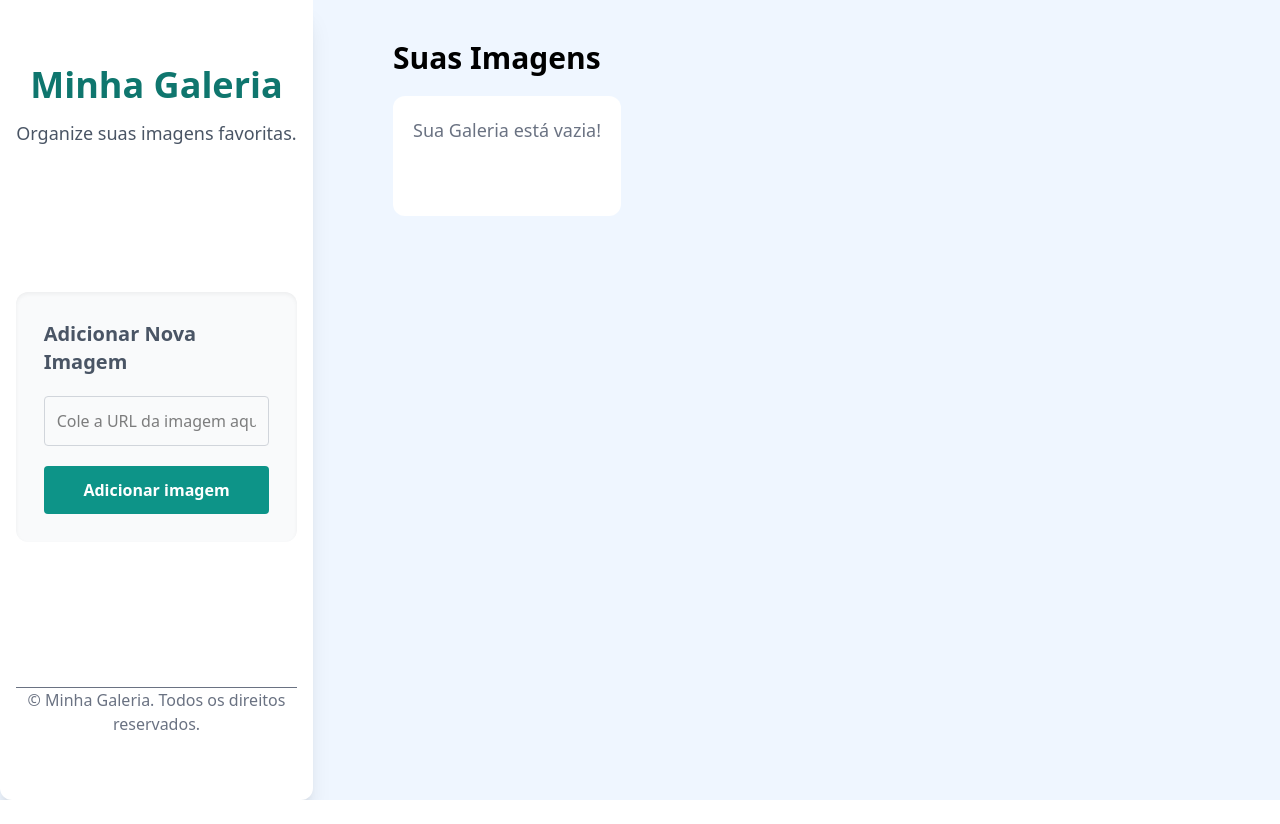
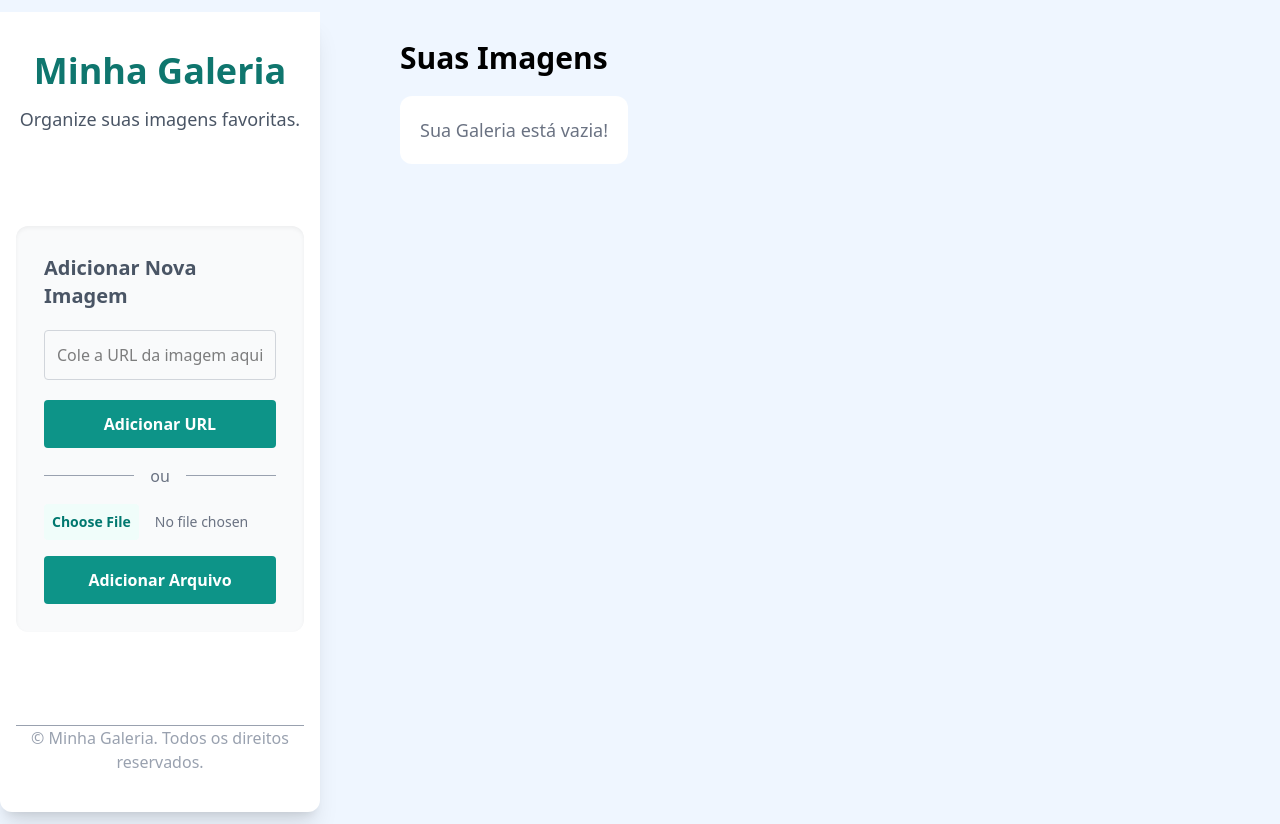
Before and after one commit to josehenriquedasilva/Galeria, a React (Vite) app: page / in a window 1280 px wide. Before the commit the page ends 800 px from the top, so only its background shows below. Built offline with nearby package versions, Linux system fonts and the light colour scheme.

Commit message:
Atualização: Adicionado o botão onde você pode escolher uma imagem no seus arquivos!

```diff
--- a/src/App.jsx
+++ b/src/App.jsx
@@ -1,6 +1,6 @@
 import { useEffect, useState } from 'react';
 import './App.css';
-import Formulario from './Formulario';
+import Formulario from './formulario';
 import Galeria from './Galeria';
 
 function App() {
@@ -28,7 +28,9 @@ function App() {
 
   return (
     <div className='min-h-screen bg-[#EFF6FF] flex flex-col lg:flex-row items-center gap-5 md:gap-10 overflow-x-hidden'>
-      <Formulario adicionarImagens={adicionarImagens}/>
+      <Formulario
+      adicionarImagens={adicionarImagens}
+      />
       <Galeria
       imagens={imagens}
       excluirImagem={excluirImagem}
--- a/src/Formulario.jsx
+++ b/src/Formulario.jsx
@@ -1,7 +1,25 @@
-import { useState } from "react";
+import { useRef, useState } from "react";
 
 function Formulario( {adicionarImagens} ) {
     const [urlInput, setUrlInput] = useState("")
+    const [imagemUrl, setImagemUrl] = useState(null);
+    const [urlVazia, setUrlVazia] = useState(false)
+    const [arquivoVazio, setArquivoVazio] = useState(false)
+    const limpaInput = useRef(null)
+
+    function imagemArquivo(event) {
+        const arquivo = event.target.files[0]
+
+        if (arquivo) {
+            const leitor = new FileReader()
+
+        leitor.onloadend = () => {
+            setImagemUrl(leitor.result)
+        }
+
+        leitor.readAsDataURL(arquivo)
+        }
+    }
 
     return (
         <div className="w-screen flex flex-col justify-around items-center gap-14 bg-[#FFFFFF] rounded-b-xl shadow-xl pt-5 pb-5 lg:w-[25%] lg:h-screen">
@@ -11,19 +29,49 @@ function Formulario( {adicionarImagens} ) {
             </header>
             <form className="flex flex-col bg-[#F9FAFB] w-[90%] p-7 rounded-xl inset-shadow-sm">
                 <p className="text-xl font-bold text-gray-600">Adicionar Nova Imagem</p>
+
                 <input className="border border-[#D1D5DB] mt-5 mb-5 p-3 rounded-sm focus:outline-none focus:ring-2 focus:ring-teal-500 focus:border-teal-500 transition duration-200" type="text" placeholder="Cole a URL da imagem aqui" value={urlInput} onChange={(u) => {
                     setUrlInput(u.target.value)
                 }} />
+
+                <p className={`${urlVazia === true ? `block` : `hidden`} text-sm text-red-500 mb-3`}>Por favor, selecione uma URL de imagem válida.</p>
+
                 <button type="button" className="bg-[#0D9488] text-[#FFFFFF] font-bold p-3 rounded-sm hover:bg-teal-700 hover:scale-105 transition duration-300 ease-in-out hover:cursor-pointer" onClick={() => {
                     if (urlInput === "") {
-                        alert("Erro")
-                    } else {
+                        setUrlVazia(true)
+                    } else if (urlInput !== "") {
                         adicionarImagens(urlInput)
                         setUrlInput("")
+                        setUrlVazia(false)
                     }
-                }}>Adicionar imagem</button>
+                }}>Adicionar URL</button>
+
+                <section className="flex justify-around items-center">
+                    <p className="border-b w-full text-gray-400"></p>
+                    <p className="p-4 text-gray-500">ou</p>
+                    <p className="border-b w-full text-gray-400"></p>
+                </section>
+
+                <input
+                 accept="image/*" type="file"
+                 onChange={imagemArquivo}
+                 ref={limpaInput}
+                 className="text-gray-500 text-sm mb-4 file:mr-4 file:bg-teal-50 file:p-2 file:rounded-sm file:font-semibold hover:file:bg-teal-100 file:text-teal-700 file:duration-300"/>
+
+                <p className={`${arquivoVazio === true ? `block` : `hidden`} text-sm text-red-500 mb-3`}>Por favor, selecione uma URL de imagem válida.</p>
+
+                <button type="button" className="bg-[#0D9488] text-[#FFFFFF] font-bold p-3 rounded-sm hover:bg-teal-700 hover:scale-105 transition duration-300 ease-in-out hover:cursor-pointer" onClick={() => {
+                    if (imagemUrl === null) {
+                        setArquivoVazio(true)
+                    } else if (imagemUrl !== null) {
+                        adicionarImagens(imagemUrl)
+                        if (limpaInput.current) {
+                            limpaInput.current.value = ""
+                        }
+                    }
+                }}>Adicionar Arquivo</button>
             </form>
-            <p className="border-t w-[90%] text-center text-gray-500">&copy; Minha Galeria. Todos os direitos reservados.</p>
+            <p className="border-t w-[90%] text-center text-gray-400">&copy; Minha Galeria. Todos os direitos reservados.</p>
         </div>
     );
 };
--- a/src/Galeria.jsx
+++ b/src/Galeria.jsx
@@ -1,7 +1,7 @@
 import { useState } from "react";
 import { BiSolidTrash } from "react-icons/bi";
 
-function Galeria( { imagens, excluirImagem } ) {
+function Galeria( { imagens, excluirImagem, imagemUrl } ) {
     const [imagemEnter, setImagemEnter] = useState('')
 
     function imagemSelecionada(url) {
@@ -14,25 +14,26 @@ function Galeria( { imagens, excluirImagem } ) {
     }
 
     return (
-        <div className="flex flex-col gap-5 lg:items-start lg:h-screen lg:p-10 w-[90%]">
+        <div className="flex flex-col gap-5 lg:items-start lg:h-screen lg:p-10 w-[90%] mb-6">
             <h2 className='font-bold text-3xl text-center'>Suas Imagens</h2>
             {imagens.length ?
-             <div className="flex flex-wrap gap-4 justify-center mb-10">
+             <div className="flex flex-wrap justify-center gap-4 mb-10">
                 {imagens.map((imagem) => (
                 <div key={imagem.url}
-                    className="w-80 min-h-80 rounded-2xl hover:scale-105 duration-200 relative"
+                    className="w-67 h-80 rounded-2xl hover:scale-105 duration-200 relative"
                     style={{
-                        backgroundImage: `url(${imagem.url})`,
+                        backgroundImage: `url(${imagem.url || imagemUrl})`,
                         backgroundSize: 'cover',
                         backgroundPosition: 'center'
                     }}
                     onMouseEnter={() => imagemSelecionada(imagem.url)}
                     onMouseLeave={imagemdesmarcada}
-                >{imagemEnter === imagem.url ? <button className="absolute right-2 top-2 bg-red-500 p-1 rounded-2xl text-amber-50 hover:cursor-pointer" type="button" onClick={() => {
+                ><img src={imagemUrl} alt="" />
+                    {imagemEnter === imagem.url ? <button className="absolute right-2 top-2 bg-red-500 p-1 rounded-2xl text-amber-50 hover:cursor-pointer" type="button" onClick={() => {
                     excluirImagem(imagemEnter)
                 }}><BiSolidTrash/></button> : ""}
                 </div>
-            ))}</div> : <div className="p-5 ml-8 lg:ml-0 mr-8 rounded-xl bg-[#FFFFFF] md:min-h-1/6">
+            ))}</div> : <div className="p-5 ml-8 lg:ml-0 mr-8 rounded-xl bg-[#FFFFFF]">
                 <p className="text-center text-lg text-gray-500">Sua Galeria está vazia!</p>
             </div>
             }
```
